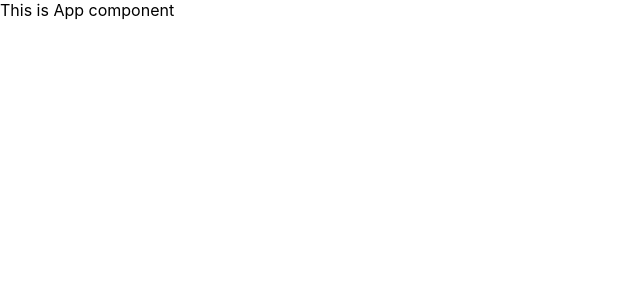
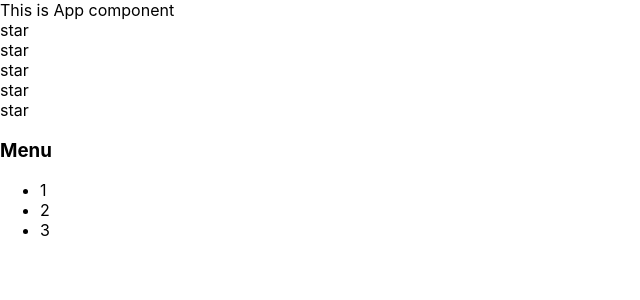
Before and after one commit to DenisKulik/react-course, a React (Create React App) app: page / in a window 1280 px wide. Shown: the top 300 px of the page, without its empty margins (0-640 px from the left). Built offline with nearby package versions, Linux system fonts and the light colour scheme.

Commit message:
work with react components

```diff
--- a/src/App.tsx
+++ b/src/App.tsx
@@ -1,12 +1,46 @@
 import React from 'react';
 import './App.css';
 
+// function declaration
 function App() {
     return (
         <div>
             This is App component
+            <Rating />
+            <Accordion />
         </div>
     );
 }
 
+function Rating() {
+    return (
+        <div>
+            <Star />
+            <Star />
+            <Star />
+            <Star />
+            <Star />
+        </div>
+    )
+}
+
+function Accordion() {
+    return (
+        <div>
+            <h3>Menu</h3>
+            <ul>
+                <li>1</li>
+                <li>2</li>
+                <li>3</li>
+            </ul>
+        </div>
+    )
+}
+
+function Star() {
+    return (
+        <div>star</div>
+    )
+}
+
 export default App;
--- a/src/index.tsx
+++ b/src/index.tsx
@@ -5,12 +5,10 @@
 import reportWebVitals from './reportWebVitals';
 
 const root = ReactDOM.createRoot(
-  document.getElementById('root') as HTMLElement
+    document.getElementById('root') as HTMLElement
 );
 root.render(
-  <React.StrictMode>
-    <App />
-  </React.StrictMode>
+    <App/>
 );
 
 // If you want to start measuring performance in your app, pass a function
```
